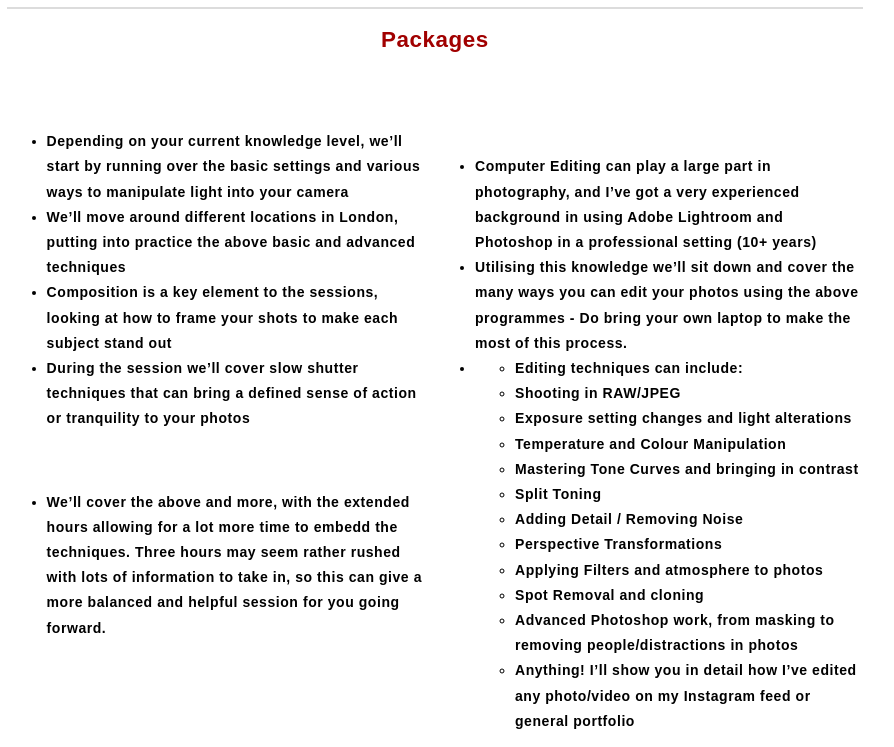
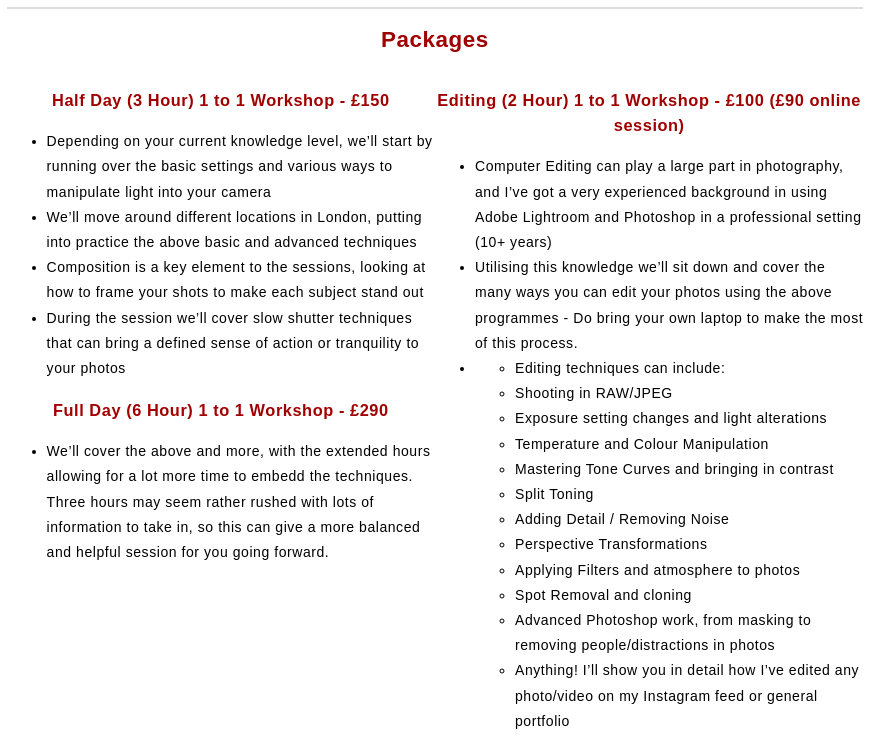
Before and after one commit to AfkRohan/Responsive-website-grp-project, a plain HTML site: page Photography/index.html in a window 1280 px wide. Shown: the part 911-1658 px from the top of the page, without its empty margins (205-1099 px from the left). Drawn offline with Linux system fonts and the light colour scheme.

Commit message:
Final update

```diff
--- a/Photography/index.html
+++ b/Photography/index.html
@@ -5,8 +5,8 @@
       <meta http-equiv="X-UA-Compatible" content="IE=edge">
       <meta name="viewport" content="width=device-width, initial-scale=1.0">
       <title>Home Page</title>
+      <link rel="stylesheet" href="../common.css">
       <link rel="stylesheet" href="style.css">
-      <link rel="stylesheet" href="../common.css">
    </head>
    <body>
       <div id="canvas">
@@ -100,8 +100,8 @@
             <section id="3hr">
                <h3> Half Day (3 Hour) 1 to 1 Workshop - £150 </h3>
                <ul>
-               <li>   Depending on your current knowledge level, we’ll start by running over the basic settings and various ways to manipulate light into your camera </li>
-               <li>  We’ll move around different locations in London, putting into practice the above basic and advanced techniques </li>
+               <li> Depending on your current knowledge level, we’ll start by running over the basic settings and various ways to manipulate light into your camera </li>
+               <li> We’ll move around different locations in London, putting into practice the above basic and advanced techniques </li>
                <li>Composition is a key element to the sessions, looking at how to frame your shots to make each subject stand out</li>
                <li>During the session we’ll cover slow shutter techniques that can bring a defined sense of action or tranquility to your photos </li>
                </ul>
--- a/Photography/style.css
+++ b/Photography/style.css
@@ -37,8 +37,18 @@ h2{
     border-bottom: solid gainsboro 3px;
 }
 
+#packages li{
+    font-weight: 400;
+}
+
 #reviews p{
     text-align: right;
+}
+
+
+h2, h3, h4, .comment-count {
+    color: #a10000;
+    text-align: center;
 }
 
 main{
--- a/common.css
+++ b/common.css
@@ -67,6 +67,7 @@ main {
     margin: 0 auto;
     padding: 0 30px;
 }
+
 /* h1, h2, h3, h4, h5, h6 {
     font-family: "Varela" Round,arial,sans-serif;
     font-weight: normal;
@@ -176,6 +177,9 @@ section {
     text-align: center;
 }
 
+a:hover{
+ background-color: burlywood;
+}
 
 
 
```
